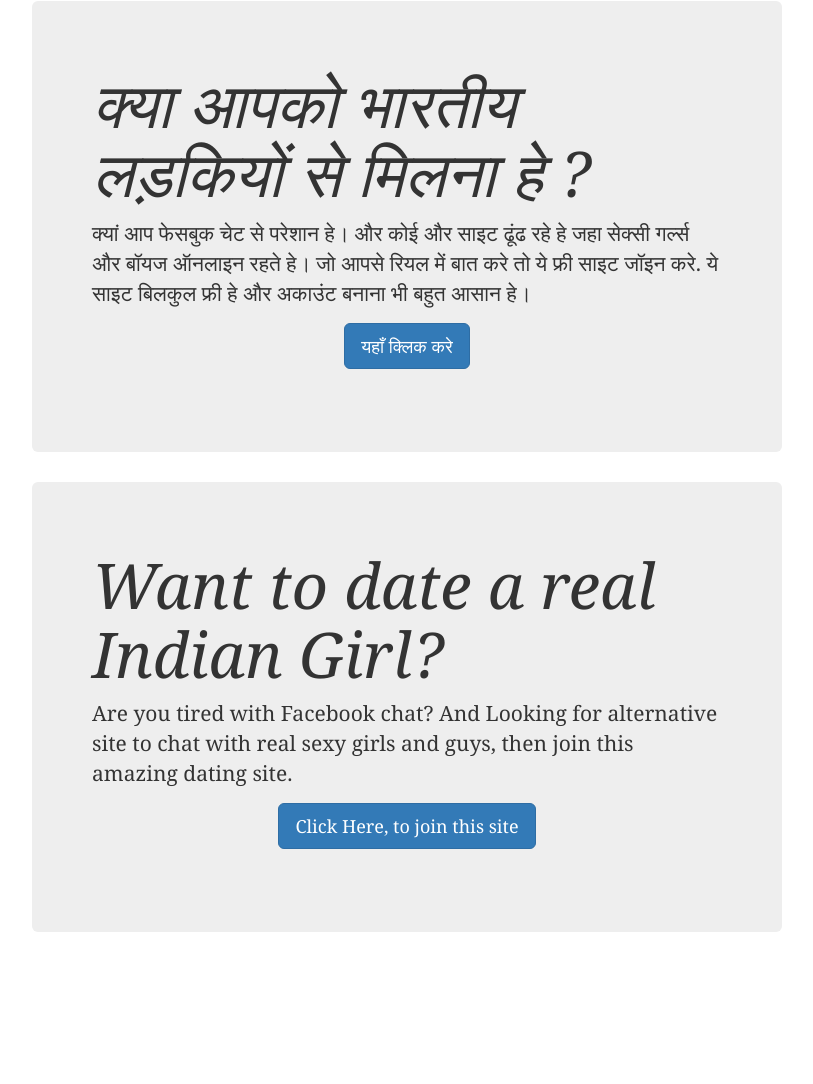
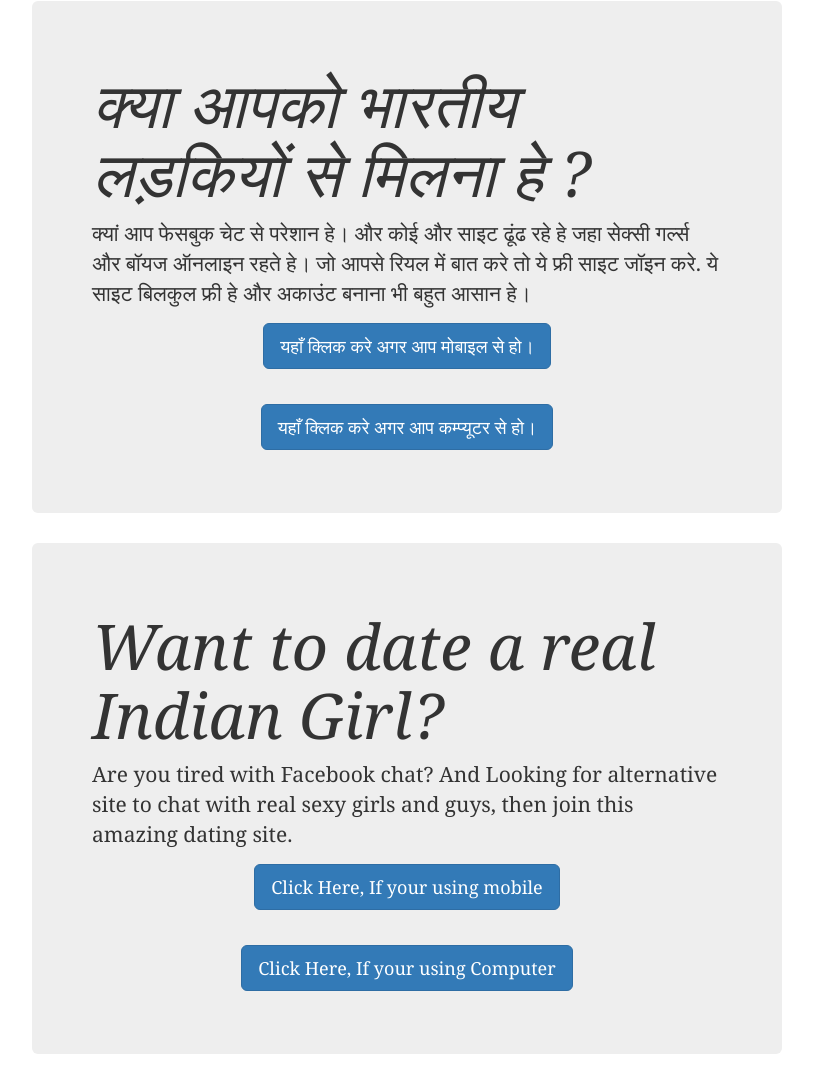
Before and after one commit to enyusu/enyusu.github.com, a Jekyll site: the page built from _posts/2015-02-10-standard.md, in a window 1280 px wide. Shown: the whole page, without its empty margins (233-1046 px from the left). Built offline with Jekyll 4.4.1, drawn with Linux system fonts in a browser that asks for light colours; nearby versions of some CDN libraries; before the commit the page ends 962 px from its top, so only the background shows below that.

Commit message:
Update 2015-02-10-standard.md

```diff
--- a/_posts/2015-02-10-standard.md
+++ b/_posts/2015-02-10-standard.md
@@ -7,12 +7,19 @@ permalink: dating/
 <div class="jumbotron">
   <h1>क्या आपको भारतीय लड़कियों से मिलना हे ?</h1>
   <p> क्यां आप फेसबुक चेट से परेशान हे।  और कोई और साइट ढूंढ रहे हे जहा सेक्सी गर्ल्स और बॉयज ऑनलाइन रहते हे।  जो आपसे रियल में बात करे तो ये फ्री साइट जॉइन करे. ये साइट बिलकुल फ्री हे और अकाउंट बनाना भी बहुत आसान हे। </p>
-  <center><p><a class="btn btn-primary btn-lg" href="http://goo.gl/grxE7j" role="button"> यहाँ क्लिक करे   </a></p></center><br/>
+  <center>
+  <p><a class="btn btn-primary btn-lg" href="http://goo.gl/8rbTnc" role="button"> यहाँ क्लिक करे अगर आप मोबाइल से हो।</a></p><br/>
+
+<p><a class="btn btn-primary btn-lg" href="http://goo.gl/grxE7j" role="button"> यहाँ क्लिक करे अगर आप कम्प्यूटर से हो। </a></p>
+</center>
 
 </div>
+
 
 <div class="jumbotron">
   <h1>Want to date a real Indian Girl?</h1>
   <p> Are you tired with Facebook chat? And Looking for alternative site to chat with real sexy girls and guys, then join this amazing dating site.</p>
-  <center><p><a class="btn btn-primary btn-lg" href="http://goo.gl/grxE7j" role="button"> Click Here, to join this site </a></p></center><br/>
+  <center><p><a class="btn btn-primary btn-lg" href="http://goo.gl/8rbTnc" role="button"> Click Here, If your using mobile </a></p><br/>
+  <p><a class="btn btn-primary btn-lg" href="http://goo.gl/grxE7j" role="button"> Click Here, If your using Computer </a></p>
+  </center>
 </div>
```
